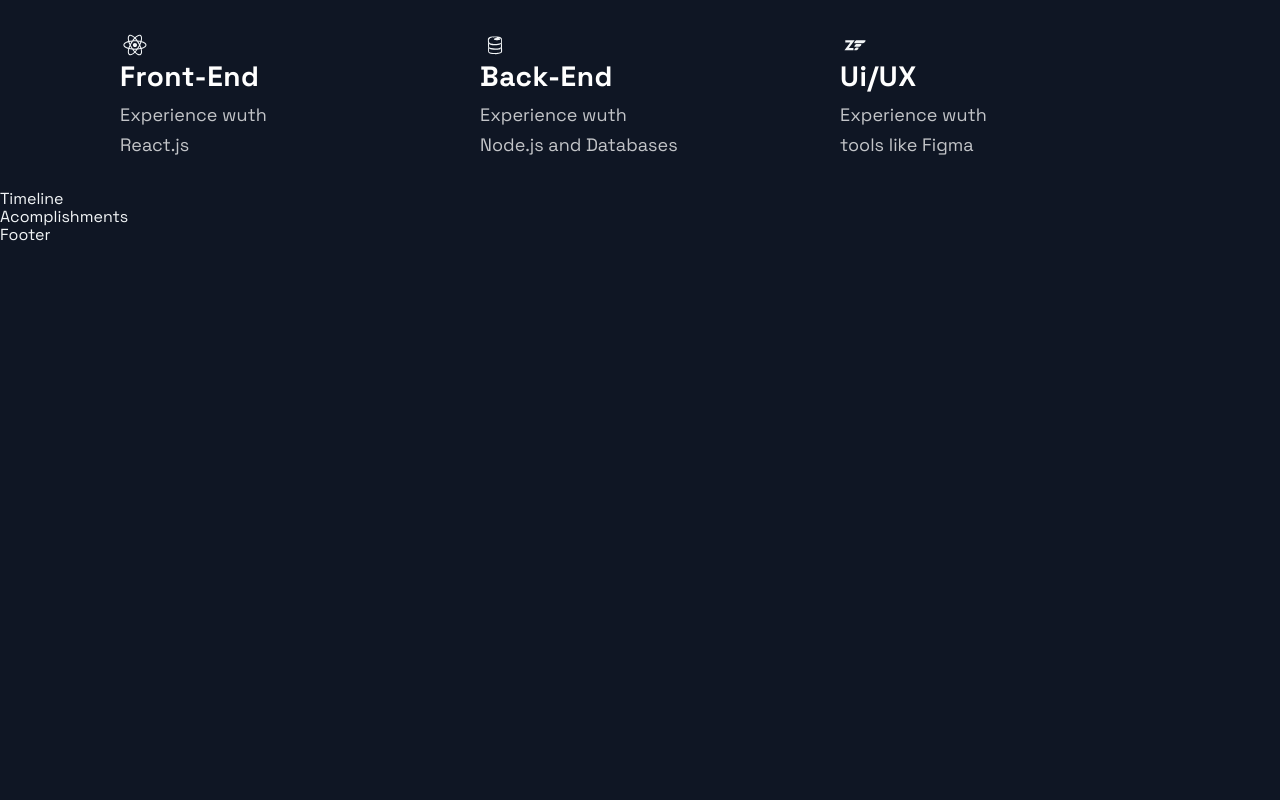
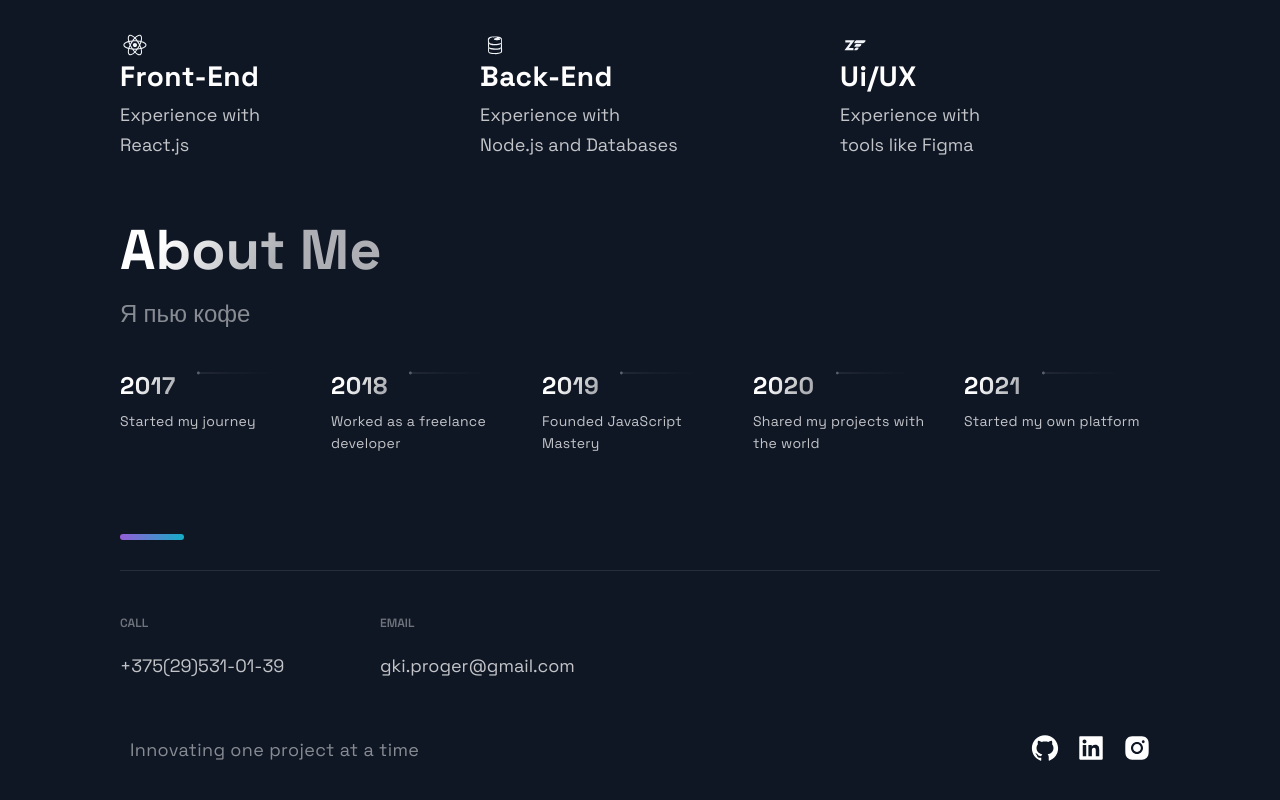
Before and after one commit to JustPr0Ger/responsive-website, a Next.js app: page / in a window 1280 px wide. Shown: the part 1656-2456 px from the top of the page. Before the commit the page ends 1901 px from the top, so only its background shows below. Built offline with nearby package versions, Linux system fonts and the light colour scheme.

Commit message:
added section about me and footer

```diff
--- a/src/components/Footer/Footer.js
+++ b/src/components/Footer/Footer.js
@@ -5,11 +5,36 @@
 import { CompanyContainer, FooterWrapper, LinkColumn, LinkItem, LinkList, LinkTitle, Slogan, SocialContainer, SocialIconsContainer } from './FooterStyles';
 
 const Footer = () => {
-  return (
-    <div>
-      Footer
-    </div>
-  );
+    return (
+        <FooterWrapper>
+            <LinkList>
+                <LinkColumn>
+                    <LinkTitle>Call</LinkTitle>
+                    <LinkItem href="tel:+375(29)531-01-39">+375(29)531-01-39</LinkItem>
+                </LinkColumn>
+                <LinkColumn>
+                    <LinkTitle>Email</LinkTitle>
+                    <LinkItem href="mail:gki.proger@gmail.com">gki.proger@gmail.com</LinkItem>
+                </LinkColumn>
+            </LinkList>
+            <SocialIconsContainer>
+                <CompanyContainer>
+                    <Slogan>Innovating one project at a time</Slogan>
+                </CompanyContainer>
+                <SocialContainer>
+                    <SocialIcons href="https://github.com">
+                        <AiFillGithub size="3rem"/>
+                    </SocialIcons>
+                    <SocialIcons href="https://linkedin.com">
+                        <AiFillLinkedin size="3rem"/>
+                    </SocialIcons>
+                    <SocialIcons href="https://instagram.com">
+                        <AiFillInstagram size="3rem"/>
+                    </SocialIcons>
+                </SocialContainer>
+            </SocialIconsContainer>
+        </FooterWrapper>
+    );
 };
 
 export default Footer;
--- a/src/components/Technologies/Technologies.js
+++ b/src/components/Technologies/Technologies.js
@@ -17,7 +17,7 @@
                 <ListContainer>
                     <ListTitle>Front-End</ListTitle>
                     <ListParagraph>
-                        Experience wuth <br />
+                        Experience with <br />
                         React.js
                     </ListParagraph>
                 </ListContainer>
@@ -27,7 +27,7 @@
                 <ListContainer>
                     <ListTitle>Back-End</ListTitle>
                     <ListParagraph>
-                        Experience wuth <br />
+                        Experience with <br />
                         Node.js and Databases
                     </ListParagraph>
                 </ListContainer>
@@ -37,7 +37,7 @@
                 <ListContainer>
                     <ListTitle>Ui/UX</ListTitle>
                     <ListParagraph>
-                        Experience wuth <br />
+                        Experience with <br />
                         tools like Figma
                     </ListParagraph>
                 </ListContainer>
--- a/src/components/TimeLine/TimeLine.js
+++ b/src/components/TimeLine/TimeLine.js
@@ -7,46 +7,113 @@
 const TOTAL_CAROUSEL_COUNT = TimeLineData.length;
 
 const Timeline = () => {
-  // const [activeItem, setActiveItem] = useState(0);
-  // const carouselRef = useRef();
+    const [activeItem, setActiveItem] = useState(0);
+    const carouselRef = useRef();
 
-  // const scroll = (node, left) => {
-  //   return node.scrollTo({ left, behavior: 'smooth' });
-  // }
+    const scroll = (node, left) => {
+        return node.scrollTo({ left, behavior: 'smooth' });
+    }
 
-  // const handleClick = (e, i) => {
-  //   e.preventDefault();
+    const handleClick = (e, i) => {
+        e.preventDefault();
 
-  //   if (carouselRef.current) {
-  //     const scrollLeft = Math.floor(carouselRef.current.scrollWidth * 0.7 * (i / TimeLineData.length));
+        if (carouselRef.current) {
+            const scrollLeft = Math.floor(carouselRef.current.scrollWidth * 0.7 * (i / TimeLineData.length));
 
-  //     scroll(carouselRef.current, scrollLeft);
-  //   }
-  // }
+            scroll(carouselRef.current, scrollLeft);
+        }
+    }
 
-  // const handleScroll = () => {
-  //   if (carouselRef.current) {
-  //     const index = Math.round((carouselRef.current.scrollLeft / (carouselRef.current.scrollWidth * 0.7)) * TimeLineData.length);
+    const handleScroll = () => {
+        if (carouselRef.current) {
+            const index = Math.round((carouselRef.current.scrollLeft / (carouselRef.current.scrollWidth * 0.7)) * TimeLineData.length);
 
-  //     setActiveItem(index);
-  //   }
-  // }
+            setActiveItem(index);
+        }
+    }
 
-  // // snap back to beginning of scroll when window is resized
-  // // avoids a bug where content is covered up if coming from smaller screen
-  // useEffect(() => {
-  //   const handleResize = () => {
-  //     scroll(carouselRef.current, 0);
-  //   }
+    // snap back to beginning of scroll when window is resized
+    // avoids a bug where content is covered up if coming from smaller screen
+    useEffect(() => {
+        const handleResize = () => {
+            scroll(carouselRef.current, 0);
+        }
 
-  //   window.addEventListener('resize', handleResize);
-  // }, []);
+        window.addEventListener('resize', handleResize);
+    }, []);
 
-  return (
-    <div>
-      Timeline
-    </div>
-  );
+    return (
+        <Section id="about">
+            <SectionTitle>About Me</SectionTitle>
+            <SectionText>
+                Я пью кофе
+            </SectionText>
+            <CarouselContainer ref={carouselRef} onScroll={handleScroll}>
+                <>
+                    {TimeLineData.map((item, index) => (
+                        <CarouselMobileScrollNode key={index} final={index === TOTAL_CAROUSEL_COUNT - 1}>
+                            <CarouselItem
+                                index={index}
+                                id={`carousel__item-${index}`}
+                                active={activeItem}
+                                onClick={(e) => handleClick(e, index)}
+                            >
+                                <CarouselItemTitle>
+                                {`${item.year}`}
+                                    <CarouselItemImg
+                                        width="208"
+                                        height="6"
+                                        viewBox="0 0 208 6"
+                                        fill="none"
+                                        xmlns="http://www.w3.org/2000/svg">
+                                        <path
+                                        fill-rule="evenodd"
+                                        clip-rule="evenodd"
+                                        d="M2.5 5.5C3.88071 5.5 5 4.38071 5 3V3.5L208 3.50002V2.50002L5 2.5V3C5 1.61929 3.88071 0.5 2.5 0.5C1.11929 0.5 0 1.61929 0 3C0 4.38071 1.11929 5.5 2.5 5.5Z"
+                                        fill="url(#paint0_linear)"
+                                        fill-opacity="0.33"
+                                        />
+                                        <defs>
+                                            <linearGradient
+                                                id="paint0_linear"
+                                                x1="-4.30412e-10"
+                                                y1="0.5"
+                                                x2="208"
+                                                y2="0.500295"
+                                                gradientUnits="userSpaceOnUse">
+                                                <stop stop-color="white" />
+                                                <stop
+                                                    offset="0.79478"
+                                                    stop-color="white"
+                                                    stop-opacity="0"
+                                                />
+                                            </linearGradient>
+                                        </defs>
+                                    </CarouselItemImg>
+                                </CarouselItemTitle>
+                                <CarouselItemText>{item.text}</CarouselItemText>
+                            </CarouselItem>
+                        </CarouselMobileScrollNode>
+                    ))}
+                </>
+            </CarouselContainer>
+            <CarouselButtons>
+                {TimeLineData.map((item, index) => {
+                    return (
+                        <CarouselButton
+                            key={index}
+                            index={index}
+                            active={activeItem}
+                            onClick={(e) => handleClick(e, index)}
+                            type="button">
+                            <CarouselButtonDot active={activeItem} />
+                        </CarouselButton>
+                    );
+                })}
+            </CarouselButtons>
+            <SectionDivider />
+        </Section>
+    );
 };
 
 export default Timeline;
--- a/src/pages/index.js
+++ b/src/pages/index.js
@@ -17,7 +17,6 @@
         <Projects />
         <Technologies />
         <Timeline />
-        <Acomplishments />
     </Layout>
   );
 };
```
